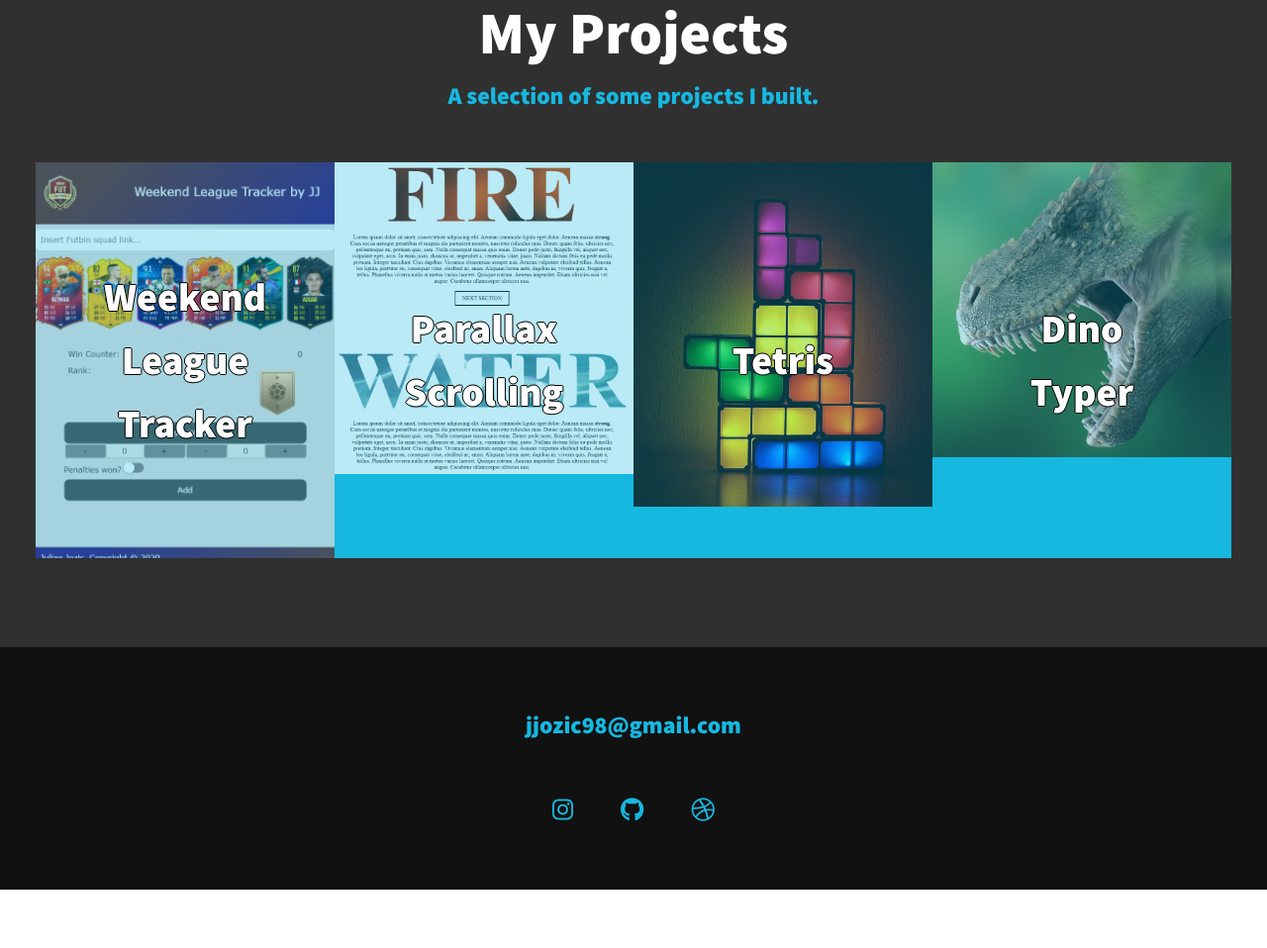
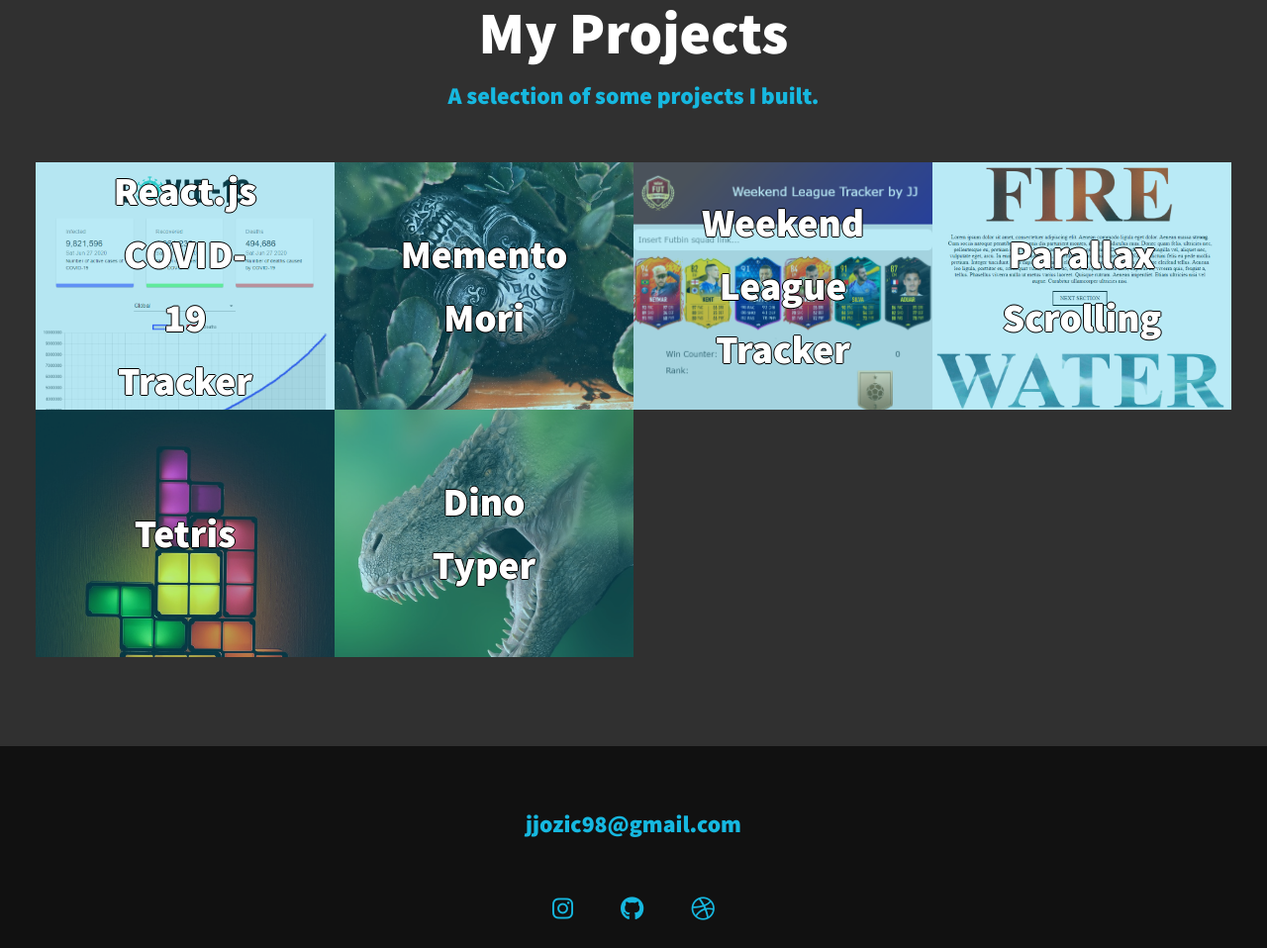
Before and after one commit to jjozic/jjozic.github.io, a plain HTML site: page index.html in a window 1280 px wide. Shown: the part 1778-2736 px from the top of the page at 99% size. Before the commit the page ends 2677 px from the top, so only its background shows below. Drawn offline with Linux system fonts and the light colour scheme; animation ran at ten frames a second.

Commit message:
Added react-corona-tracker and memento-mori to projects
- added images for these 2 repos
- fixed some CSS

```diff
--- a/css/style.css
+++ b/css/style.css
@@ -387,7 +387,7 @@ header {
 }
 
 .portfolio__item {
-    max-height: 400px;
+    max-height: 250px;
     background: var(--clr-accent);
     overflow: hidden;
     position: relative;
--- a/index.html
+++ b/index.html
@@ -91,25 +91,39 @@
                 <!-- Portfolio item 01 -->
                 <a href="weekend-league" class="portfolio__item">
                     <div class="portfolio__container">
+                        <img src="./img/covid19.png" alt="COVID-19 Tracker" class="portfolio__img">
+                        <div class="portfolio__text">React.js COVID-19 Tracker</div>
+                    </div>
+                </a>
+                <!-- Portfolio item 02 -->
+                <a href="weekend-league" class="portfolio__item">
+                    <div class="portfolio__container">
+                        <img src="./img/memento.jpg" alt="Memento Mori" class="portfolio__img">
+                        <div class="portfolio__text">Memento Mori</div>
+                    </div>
+                </a>
+                <!-- Portfolio item 03 -->
+                <a href="weekend-league" class="portfolio__item">
+                    <div class="portfolio__container">
                         <img src="./img/wltracker.png" alt="Weekend League Tracker" class="portfolio__img">
                         <div class="portfolio__text">Weekend League Tracker</div>
                     </div>
                 </a>
-                <!-- Portfolio item 02 -->
+                <!-- Portfolio item 04 -->
                 <a href="parallax-scrolling" class="portfolio__item">
                     <div class="portfolio__container">
                         <img src="./img/parallax.png" alt="parallax" class="portfolio__img">
                         <div class="portfolio__text">Parallax Scrolling</div>
                     </div>
                 </a>
-                <!-- Portfolio item 03 -->
+                <!-- Portfolio item 05 -->
                 <a href="javascript-tetris" class="portfolio__item">
                     <div class="portfolio__container">
                         <img src="./img/tetris.jpg" alt="tetris" class="portfolio__img">
                         <div class="portfolio__text">Tetris</div>
                     </div>
                 </a>
-                <!-- Portfolio item 04 -->
+                <!-- Portfolio item 06 -->
                 <a href="dino-typer" class="portfolio__item">
                     <div class="portfolio__container">
                         <img src="./img/dino.jpg" alt="dino" class="portfolio__img">
```
Also changed, not shown: img/covid19.png (added), img/memento.jpg (added).
